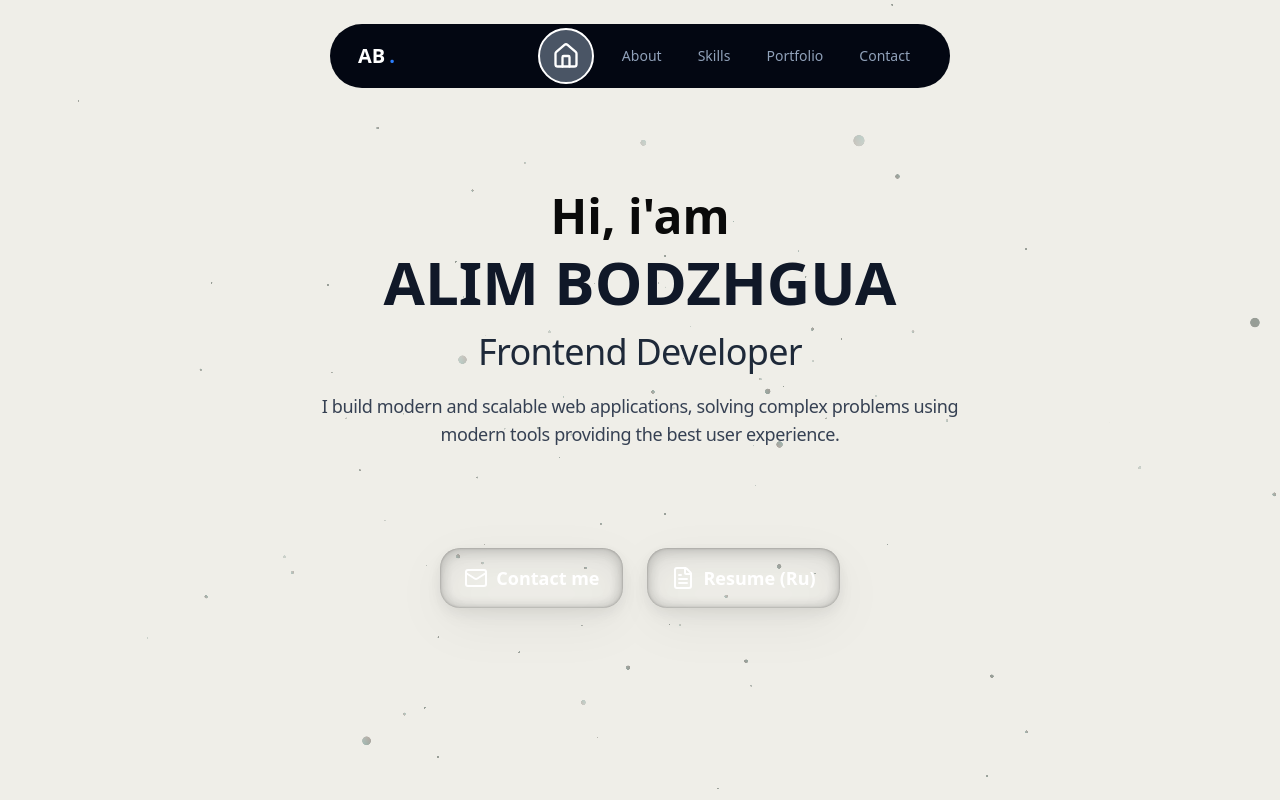
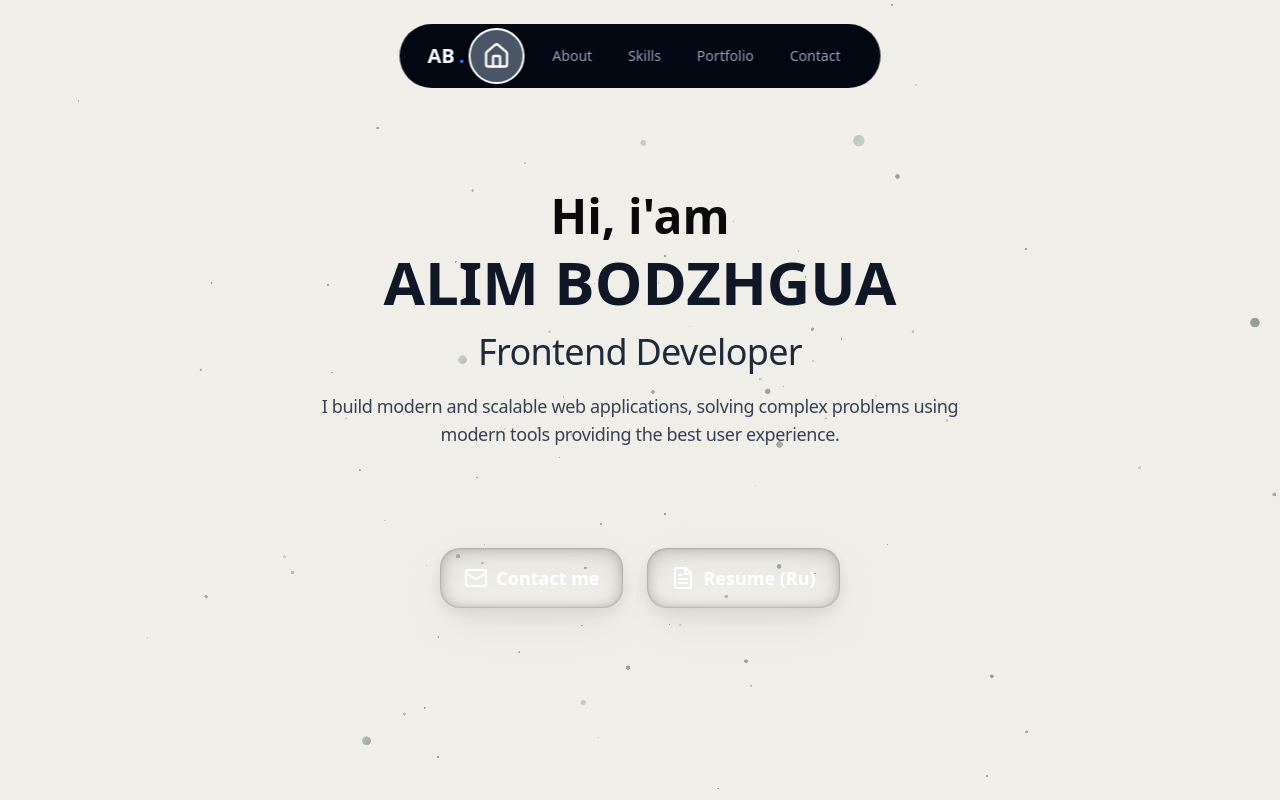
Before and after one commit to AlimBodzhgua/test-task, a Next.js app: page / in a window 1280 px wide. Shown: the top 800 px of the page. Built offline with nearby package versions, Linux system fonts and the light colour scheme.

Commit message:
fixed navbar blur styles, deleted unnecessary footer z index

```diff
--- a/components/Footer/Footer.tsx
+++ b/components/Footer/Footer.tsx
@@ -7,7 +7,7 @@ import { Button } from '../ui';
 
 export function Footer() {
 	return (
-		<footer className='bg-black py-8 relative z-50'>
+		<footer className='bg-black py-8'>
 			<div className=' max-w-7xl mx-auto px-5'>
 				<div className='flex justify-center flex-wrap md:flex-nowrap gap-6 mb-6'>
 
--- a/components/Navbar/Navbar.tsx
+++ b/components/Navbar/Navbar.tsx
@@ -37,11 +37,11 @@ export function Navbar() {
 		<BlurFade
 			duration={0.7}
 			direction={isMobile ? 'up' : 'down'}
-			className='fixed bottom-0 sm:top-0 right-0 left-0 z-50'
+			className='fixed bottom-0 mt-6 mb-6 sm:bottom-auto sm:top-0 left-[50%] -translate-x-[50%] z-50'
 		>
 			<nav
 				className={cn(
-					` row mx-auto mt-6 mb-6 flex max-w-90 sm:max-w-105 md:max-w-155
+					` row mx-auto flex max-w-90 sm:max-w-105 md:max-w-155
 					items-center justify-center md:justify-between rounded-full bg-gray-950
 					px-4 py-3 sm:px-7 sm:py-4 transition-all`,
 					activeSection !== 'home' &&
```
